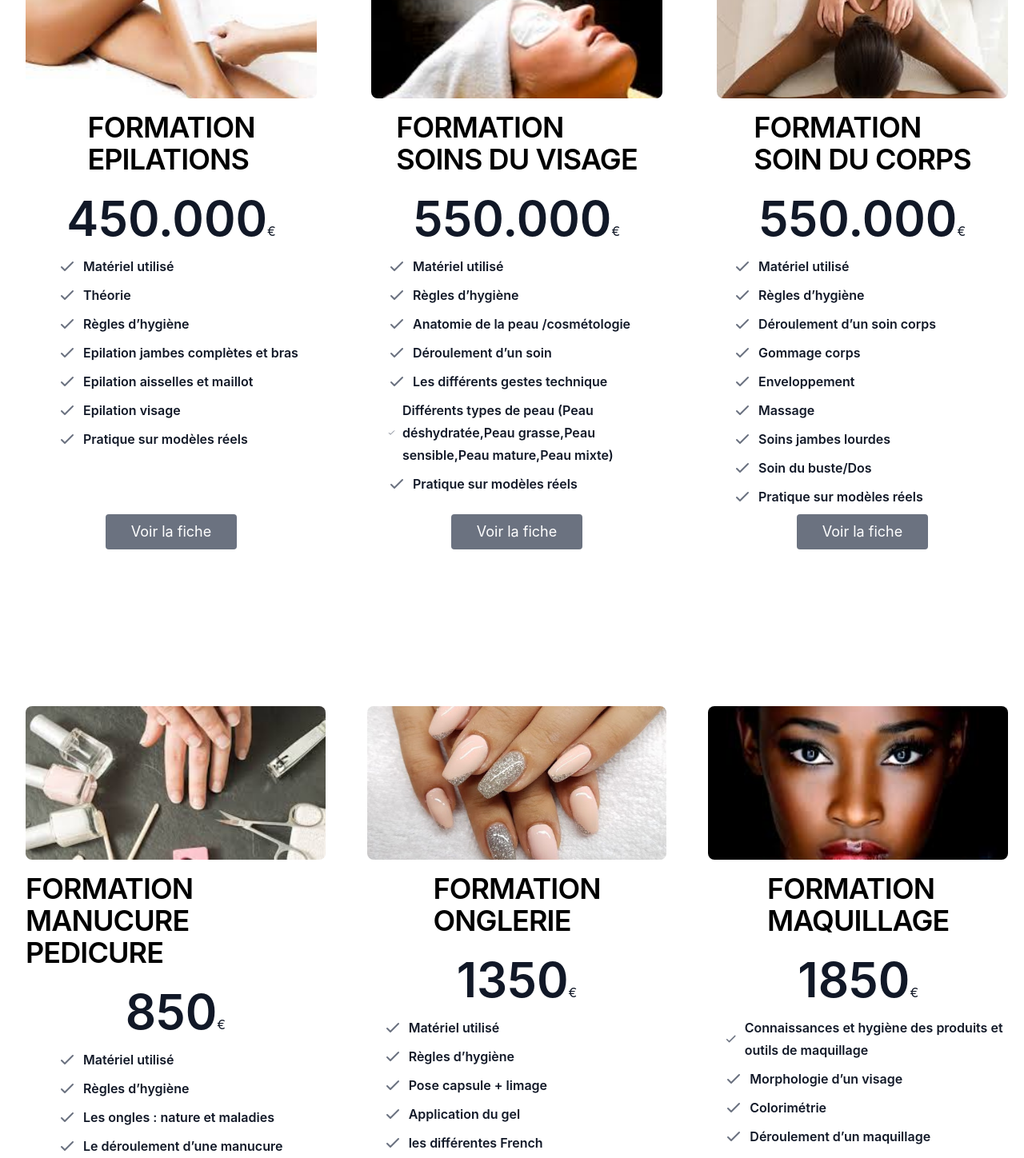
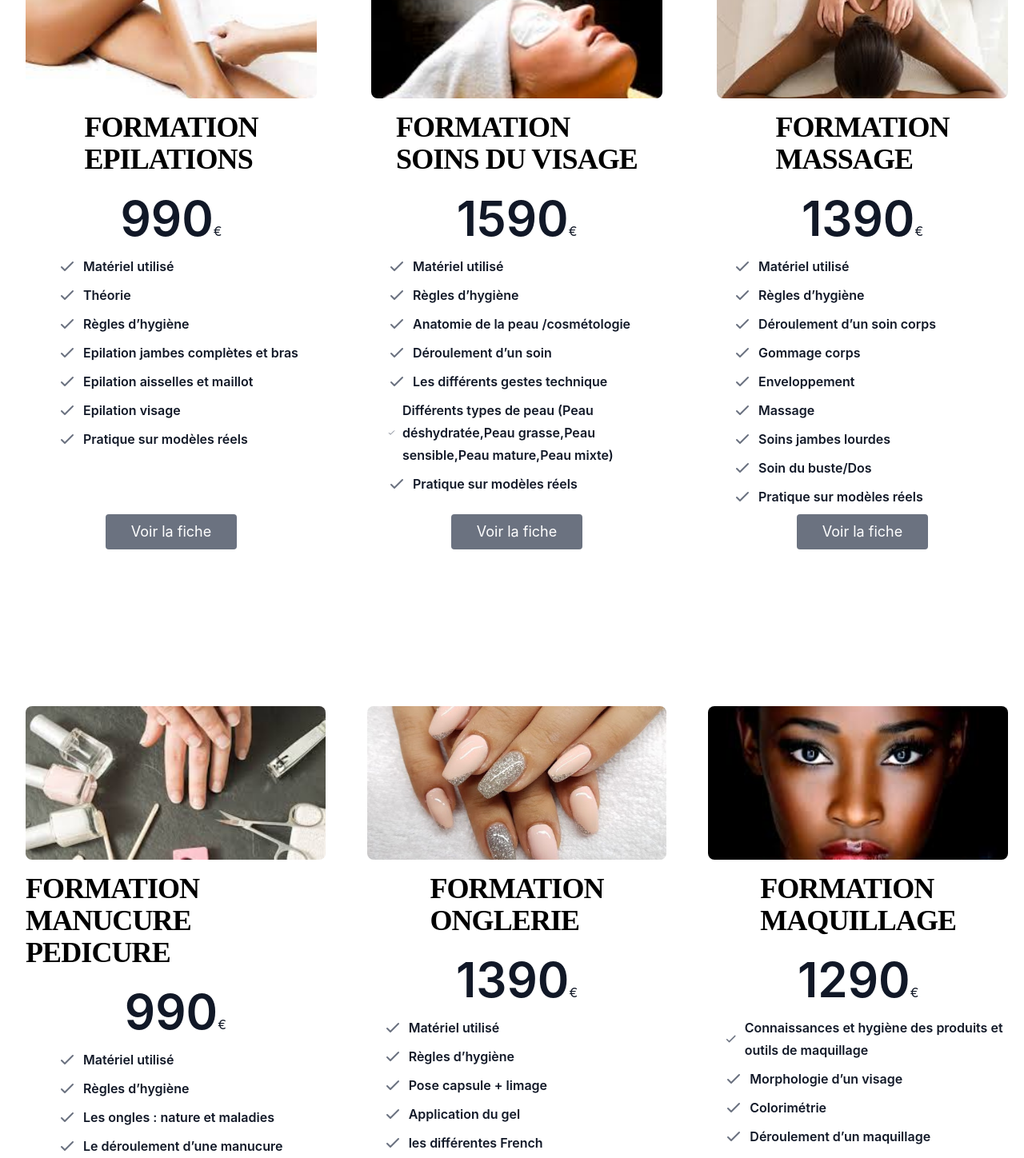
Before and after one commit to GallisBussiness/artdusoin, a React (Create React App) app: page /formations in a window 1280 px wide. Shown: the part 660-2108 px from the top of the page at 80% size. Built offline with nearby package versions, Linux system fonts and the light colour scheme.

Commit message:
change acceuil

```diff
--- a/src/components/Formations.jsx
+++ b/src/components/Formations.jsx
@@ -8,7 +8,7 @@ function Formations() {
 <section className="mx-10 py-8 leading-7 text-gray-900 bg-white sm:py-8 md:py-10 lg:py-16 font-lora">
     <div className="box-border mx-auto border-solid sm:px-6 md:px-6 lg:px-4 max-w-7xl">
         <div className="flex flex-col items-center leading-7 text-center text-gray-900 border-0 border-gray-200">
-            <h2 className="box-border mb-4 text-3xl font-semibold leading-tight tracking-tight text-black border-solid sm:text-4xl md:text-5xl">
+            <h2 className="box-border mb-4 text-3xl font-semibold leading-tight tracking-tight text-black border-solid sm:text-4xl md:text-5xl font-playfiar">
            FORMATION
             </h2>
             <h2 className="box-border mb-4 text-2xl font-semibold leading-tight tracking-tight text-gray-800 border-solid sm:text-lg md:text-xl">
@@ -39,13 +39,13 @@ function Formations() {
 
             <img src="EPILATION.jpg" alt="epilation"
              className="w-full h-48 rounded-lg object-cover mb-4" />
-                <h3 className="m-0 text-2xl font-semibold leading-tight tracking-tight text-black border-0 border-gray-200 sm:text-3xl md:text-4xl">
+                <h3 className="m-0 text-2xl font-semibold leading-tight tracking-tight text-black border-0 border-gray-200 sm:text-3xl md:text-4xl font-playfiar">
                 FORMATION <br/>
                 EPILATIONS
                 </h3>
                 <div className="flex items-end mt-6 leading-7 text-gray-900 border-0 border-gray-200">
                     <p className="box-border m-0 text-6xl font-semibold leading-none border-solid">
-                        450.000
+                        990
                     </p>
                     <p className="box-border m-0 border-solid" style={{borderImage: 'initial'}}>
                         €
@@ -101,13 +101,13 @@ function Formations() {
              className="relative z-10 flex flex-col items-center max-w-md p-4 mx-auto my-0  rounded-lg lg:-mr-3 sm:my-0 sm:p-6 md:my-8 md:p-8">
 
             <img src="SV.jpg" alt="epilation" className="w-full h-48 rounded-lg object-cover mb-4" />
-                <h3 className="m-0 text-2xl font-semibold leading-tight tracking-tight text-black border-0 border-gray-200 sm:text-3xl md:text-4xl">
+                <h3 className="m-0 text-2xl font-semibold leading-tight tracking-tight text-black border-0 border-gray-200 sm:text-3xl md:text-4xl font-playfiar">
                 FORMATION <br/>
                 SOINS DU VISAGE
                 </h3>
                 <div className="flex items-end mt-6 leading-7 text-gray-900 border-0 border-gray-200">
                     <p className="box-border m-0 text-6xl font-semibold leading-none border-solid">
-                        550.000
+                        1590
                     </p>
                     <p className="box-border m-0 border-solid" style={{borderImage: 'initial'}}>
                         €
@@ -162,13 +162,13 @@ function Formations() {
             <div
                        className="relative z-10 flex flex-col items-center max-w-md p-4 mx-auto my-0 rounded-lg lg:-mr-3 sm:my-0 sm:p-6 md:my-8 md:p-8">
             <img src="massage.jpg" alt="epilation" className="w-full h-48 rounded-lg object-cover mb-4" />
-                <h3 className="m-0 text-2xl font-semibold leading-tight tracking-tight text-black border-0 border-gray-200 sm:text-3xl md:text-4xl">
+                <h3 className="m-0 text-2xl font-semibold leading-tight tracking-tight text-black border-0 border-gray-200 sm:text-3xl md:text-4xl font-playfiar">
                 FORMATION <br/>
-                SOIN DU CORPS
+                MASSAGE
                 </h3>
                 <div className="flex items-end mt-6 leading-7 text-gray-900 border-0 border-gray-200">
                     <p className="box-border m-0 text-6xl font-semibold leading-none border-solid">
-                        550.000
+                      1390
                     </p>
                     <p className="box-border m-0 border-solid" style={{borderImage: 'initial'}}>
                         €
@@ -240,13 +240,13 @@ function Formations() {
             <div
             className="relative z-10 flex flex-col items-center max-w-md p-4 mx-auto my-0 rounded-lg lg:-mr-3 sm:my-0 sm:p-6 md:my-8 md:p-8">
             <img src="MANU-PEDI.jpg" alt="epilation" className="w-full h-48 rounded-lg object-cover mb-4" />
-                <h3 className="m-0 text-2xl font-semibold leading-tight tracking-tight text-black border-0 border-gray-200 sm:text-3xl md:text-4xl">
+                <h3 className="m-0 text-2xl font-semibold leading-tight tracking-tight text-black border-0 border-gray-200 sm:text-3xl md:text-4xl font-playfiar">
                 FORMATION <br/>
                 MANUCURE PEDICURE
                 </h3>
                 <div className="flex items-end mt-6 leading-7 text-gray-900 border-0 border-gray-200">
                     <p className="box-border m-0 text-6xl font-semibold leading-none border-solid">
-                        850
+                        990
                     </p>
                     <p className="box-border m-0 border-solid" style={{borderImage: 'initial'}}>
                         €
@@ -308,13 +308,13 @@ function Formations() {
             <div
                         className="relative z-10 flex flex-col items-center max-w-md p-4 mx-auto my-0 rounded-lg lg:-mr-3 sm:my-0 sm:p-6 md:my-8 md:p-8">
             <img src="onglerie.jpg" alt="epilation" className="w-full h-48 rounded-lg object-cover mb-4" />
-                <h3 className="m-0 text-2xl font-semibold leading-tight tracking-tight text-black border-0 border-gray-200 sm:text-3xl md:text-4xl">
+                <h3 className="m-0 text-2xl font-semibold leading-tight tracking-tight text-black border-0 border-gray-200 sm:text-3xl md:text-4xl font-playfiar">
                 FORMATION <br/>
                 ONGLERIE
                 </h3>
                 <div className="flex items-end mt-6 leading-7 text-gray-900 border-0 border-gray-200">
                     <p className="box-border m-0 text-6xl font-semibold leading-none border-solid">
-                        1350
+                        1390
                     </p>
                     <p className="box-border m-0 border-solid" style={{borderImage: 'initial'}}>
                         €
@@ -376,13 +376,13 @@ function Formations() {
             <div
                         className="relative z-10 flex flex-col items-center max-w-md p-4 mx-auto my-0 rounded-lg lg:-mr-3 sm:my-0 sm:p-6 md:my-8 md:p-8">
             <img src="makup.jpg" alt="epilation" className="w-full h-48 rounded-lg object-cover mb-4" />
-                <h3 className="m-0 text-2xl font-semibold leading-tight tracking-tight text-black border-0 border-gray-200 sm:text-3xl md:text-4xl">
+                <h3 className="m-0 text-2xl font-semibold leading-tight tracking-tight text-black border-0 border-gray-200 sm:text-3xl md:text-4xl font-playfiar">
                 FORMATION <br/>
                 MAQUILLAGE
                 </h3>
                 <div className="flex items-end mt-6 leading-7 text-gray-900 border-0 border-gray-200">
                     <p className="box-border m-0 text-6xl font-semibold leading-none border-solid">
-                        1850
+                        1290
                     </p>
                     <p className="box-border m-0 border-solid" style={{borderImage: 'initial'}}>
                         €
@@ -441,7 +441,7 @@ function Formations() {
                 </h3>
                 <div className="flex items-end mt-6 leading-7 text-gray-900 border-0 border-gray-200">
                     <p className="box-border m-0 text-6xl font-semibold leading-none border-solid">
-                        550
+                        590
                     </p>
                     <p className="box-border m-0 border-solid" style={{borderImage: 'initial'}}>
                         €
@@ -498,14 +498,11 @@ function Formations() {
                 PERFECTIONNEMENT <br/>
                 EXCELLENCE
                 </h3>
-                {/* <div className="flex items-end mt-6 leading-7 text-gray-900 border-0 border-gray-200">
-                    <p className="box-border m-0 text-6xl font-semibold leading-none border-solid">
-                        3.800.000
+                <div className="flex items-end mt-6 leading-7 text-gray-900 border-0 border-gray-200">
+                    <p className="box-border m-0 text-3xl font-semibold leading-none border-solid">
+                        SUR DEVIS
                     </p>
-                    <p className="box-border m-0 border-solid" style={{borderImage: 'initial'}}>
-                        €
-                    </p>
-                </div> */}
+                </div>
                 <ul className="flex-1 p-0 mt-4 ml-5 leading-7 text-gray-900 border-0 border-gray-200">
                     <li className="inline-flex items-center w-full mb-2 ml-5 font-semibold text-left border-solid">
                         <svg className="w-5 h-5 mr-2 font-semibold leading-7 text-gray-500 sm:h-5 sm:w-5 md:h-6 md:w-6" fill="none" stroke="currentColor" viewBox="0 0 24 24" xmlns="http://www.w3.org/2000/svg">
--- a/src/components/Home.jsx
+++ b/src/components/Home.jsx
@@ -15,7 +15,7 @@ function Home() {
   <div className="container px-5 md:px-40 items-center mx-auto">
   <div className="w-full">
      <div className="flex flex-col md:flex-row items-start md:items-center justify-between">
-        <img src="carina.jpeg" alt="centre de beauté" className="rounded-lg h-72 w-72 mb-4 object-contain" />
+        <img src="carina.jpeg" alt="centre de beauté" className="rounded-lg h-44 w-44 mb-4 object-contain" />
 
      <p className="mb-4 font-playfiar tracking-tight text-gray-900 xl:mb-6 text-justify ml-6">
                   Professionnelle de renommée internationale des métiers de l’esthétique,
```
